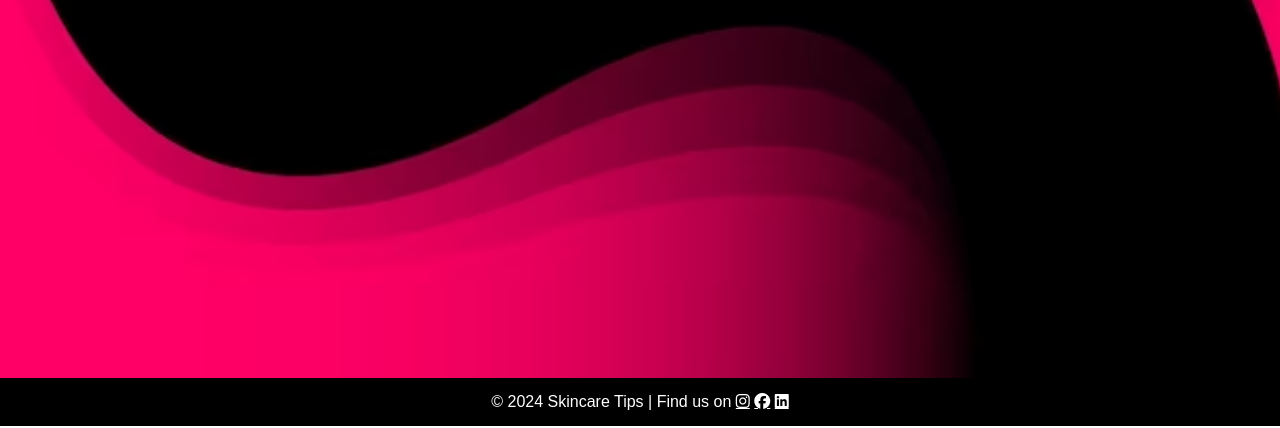
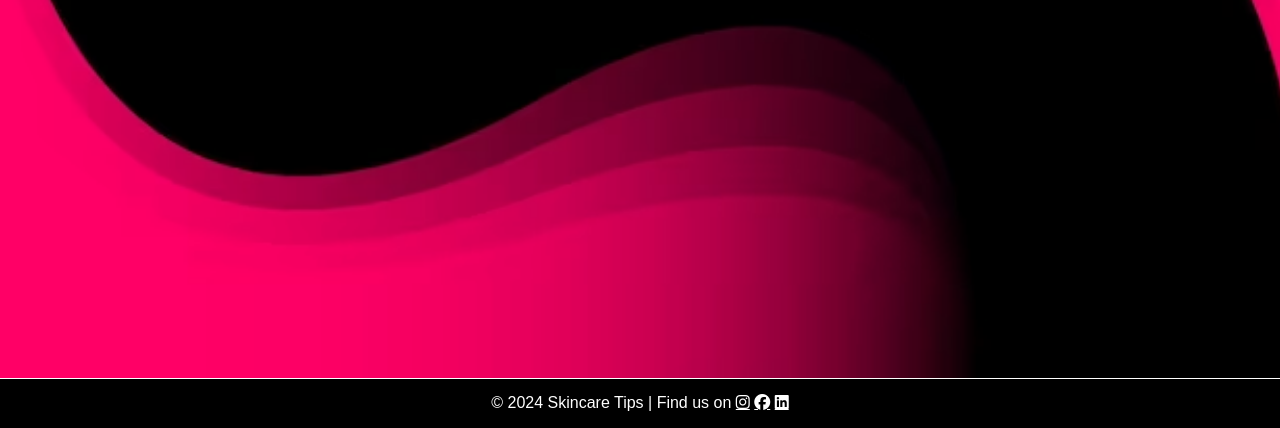
Before and after one commit to Lin2907/beauty-blog, a plain HTML site: page index.html in a window 1280 px wide. Shown: the part 382-810 px from the top of the page. Drawn offline with Linux system fonts and the light colour scheme; a web font is replaced by a local one.

Commit message:
Add border for footer

```diff
--- a/assets/css/style.css
+++ b/assets/css/style.css
@@ -109,11 +109,15 @@ nav ul li {
 
   /* End of Animation */
 
-  footer { background-color : black;
-            padding :15px;
-            text-align: center;
-           color: white;
-          }
+  footer {
+    position:relative;
+    height: 50px;
+    border-top: solid white 1px;;
+    background-color : black;
+    padding :15px;
+    text-align: center;
+    color: white;
+    }
 
   footer a { color:white;}
   @media only screen and (max-width: 768px) {
```
